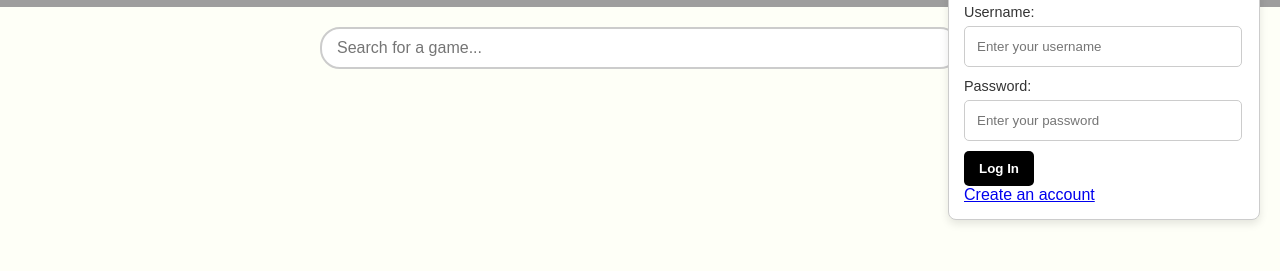
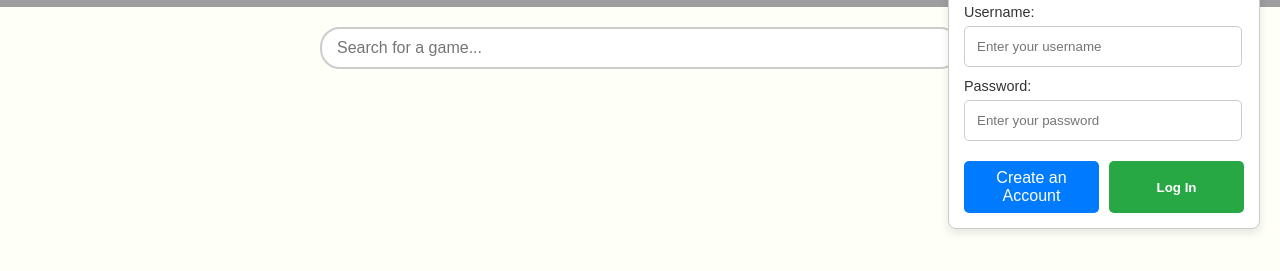
Before and after one commit to Kataruse/QuestLog, a website: page Web_Application/public/index.html in a window 1280 px wide. Both pictures are taken after a click on the button "Sign In". Shown: the part 73-344 px from the top of the page. Drawn offline with Linux system fonts and the light colour scheme; grey boxes are pictures that could not be loaded.

Commit message:
Fixed some small visuals

```diff
--- a/Web_Application/public/index.html
+++ b/Web_Application/public/index.html
@@ -26,9 +26,13 @@
             <input type="text" id="username" name="username" placeholder="Enter your username" required>
             <label for="password">Password:</label>
             <input type="password" id="password" name="password" placeholder="Enter your password" required>
-            <button type="submit">Log In</button>
+
+            <!-- Buttons container -->
+            <div class="button-container">
+                <a href="signup.html" class="signup-link">Create an Account</a>
+                <button type="submit" class="login-button">Log In</button>
+            </div>
         </form>
-        <a href="signup.html" class="signup-link">Create an account</a>
     </div>
 
     <!-- Search Bar -->
--- a/Web_Application/public/styles.css
+++ b/Web_Application/public/styles.css
@@ -14,8 +14,7 @@ header {
     align-items: center;
     padding: 10px 20px;
     background-color: #6a565688;
-background-image: url("https://www.transparenttextures.com/patterns/leather.png");
-/* This is mostly intended for prototyping; please download the pattern and re-host for production environments. Thank you! */
+    background-image: url("https://www.transparenttextures.com/patterns/leather.png");
     z-index: 100;
 }
 
@@ -135,7 +134,7 @@ header .sign-in {
     border-radius: 5px;
     margin-bottom: -145px;
     margin-left: 10px;
-    margin-right: 10px; /* Space between the button and cover f */
+    margin-right: 10px; /* Space between the button and cover */
 }
 
 .add-to-list-button:hover {
@@ -184,16 +183,42 @@ header .sign-in {
     border-radius: 5px;
 }
 
+#login-form .button-container {
+    display: flex;
+    justify-content: space-between; /* Ensures buttons are spaced apart */
+    width: 100%; /* Span full form width */
+    margin-top: 10px; /* Space above buttons */
+}
+
+#login-form a.signup-link {
+    text-decoration: none;
+    color: #fff;
+    background-color: #007bff;
+    padding: 8px 12px; /* Reduced padding for a shorter button */
+    border-radius: 5px;
+    text-align: center;
+    flex: 1;
+    margin-right: 5px;
+    transition: background-color 0.3s; /* Smooth hover transition */
+}
+
+#login-form a.signup-link:hover {
+    background-color: #0056b3; /* Hover color for the sign-up button */
+}
+
 #login-form button {
-    background-color: #000;
+    background-color: #28a745;
     color: #fff;
     border: none;
-    padding: 10px 15px;
+    padding: 8px 12px; /* Reduced padding for a shorter button */
     border-radius: 5px;
     cursor: pointer;
     font-weight: bold;
+    flex: 1;
+    margin-left: 5px;
+    transition: background-color 0.3s; /* Smooth hover transition */
 }
 
 #login-form button:hover {
-    background-color: #333;
+    background-color: #218838;
 }
```
